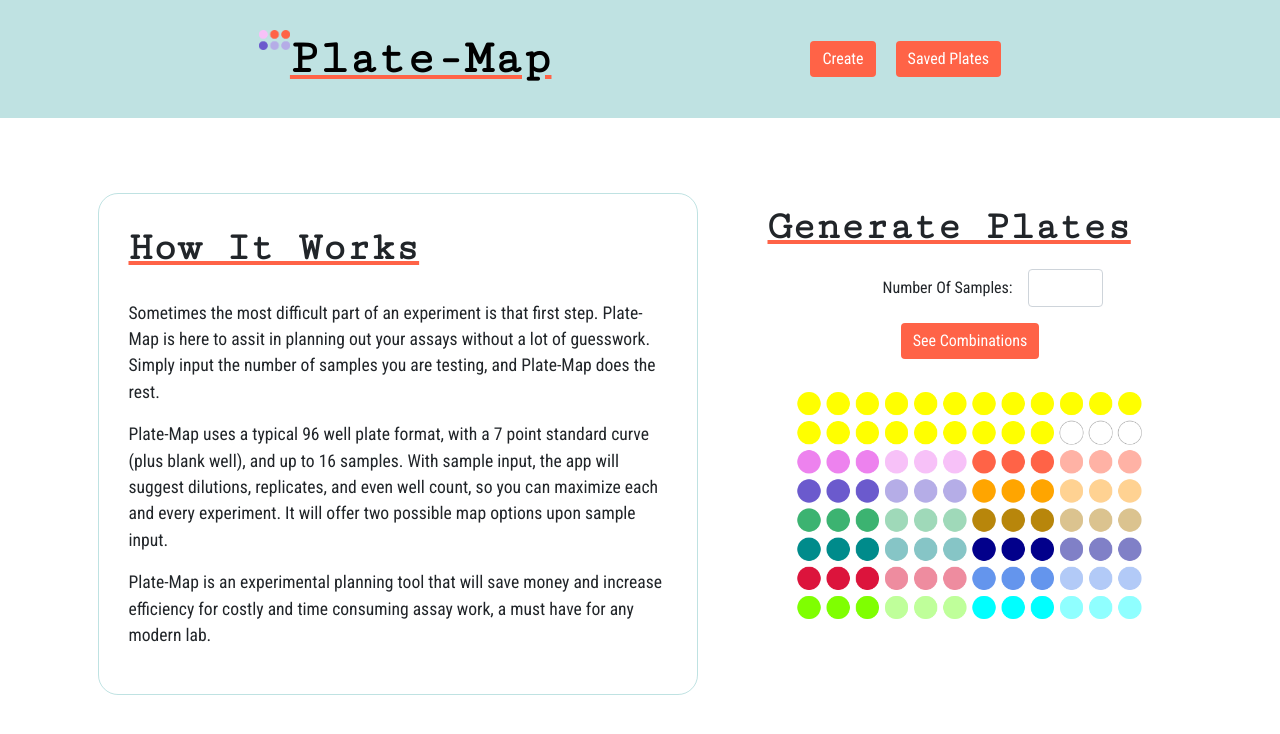
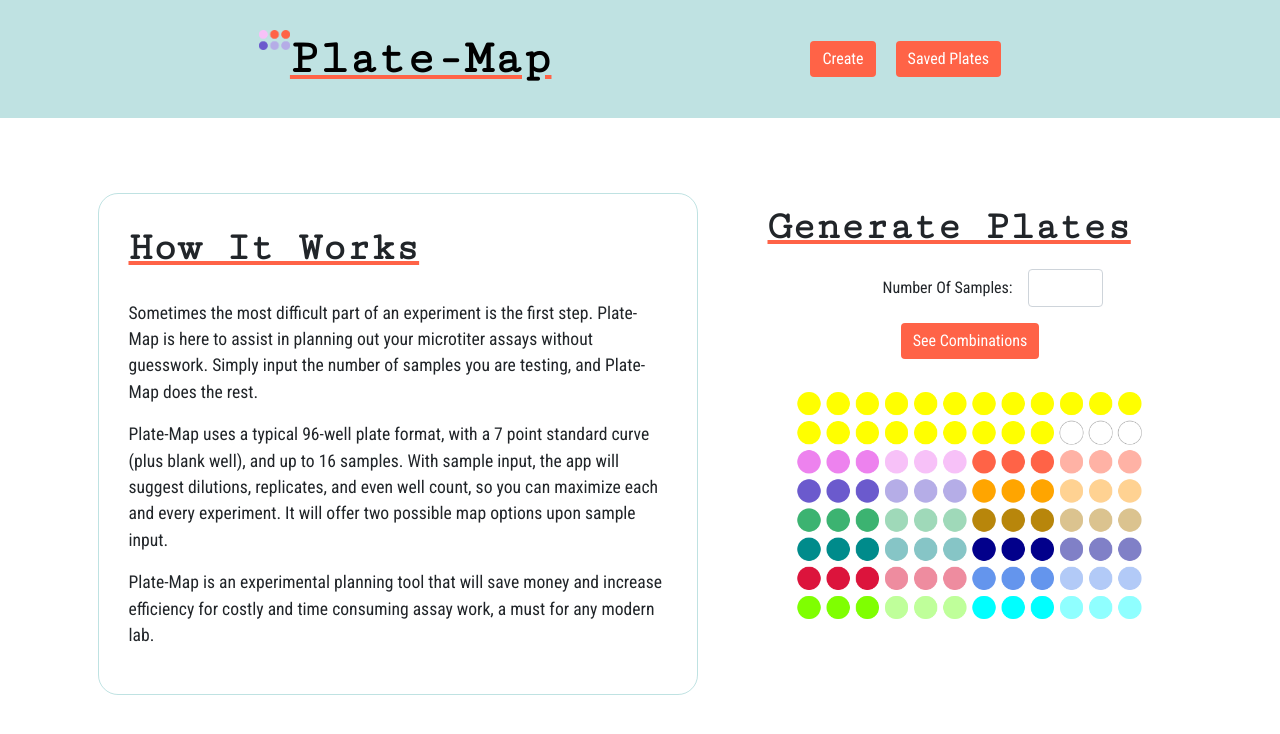
Before and after one commit to mstone89/plate-map-frontend, a React (Create React App) app: page / in a window 1280 px wide. Shown: the top 734 px of the page. Built offline with nearby package versions, Linux system fonts and the light colour scheme; no server answers; a web font is replaced by a local one.

Commit message:
Fix typos

```diff
--- a/src/components/CreatePlate.js
+++ b/src/components/CreatePlate.js
@@ -45,9 +45,9 @@ class CreatePlate extends Component {
             <div className="main-container">
                 <aside>
                     <h2>How It Works</h2>
-                    <p>Sometimes the most difficult part of an experiment is that first step. Plate-Map is here to assit in planning out your assays without a lot of guesswork.  Simply input the number of samples you are testing, and Plate-Map does the rest.</p>
-                    <p>Plate-Map uses a typical 96 well plate format, with a 7 point standard curve (plus blank well), and up to 16 samples. With sample input, the app will suggest dilutions, replicates, and even well count, so you can maximize each and every experiment. It will offer two possible map options upon sample input.</p>
-                    <p>Plate-Map is an experimental planning tool that will save money and increase efficiency for costly and time consuming assay work, a must have for any modern lab.</p>
+                    <p>Sometimes the most difficult part of an experiment is the first step. Plate-Map is here to assist in planning out your microtiter assays without guesswork.  Simply input the number of samples you are testing, and Plate-Map does the rest.</p>
+                    <p>Plate-Map uses a typical 96-well plate format, with a 7 point standard curve (plus blank well), and up to 16 samples. With sample input, the app will suggest dilutions, replicates, and even well count, so you can maximize each and every experiment. It will offer two possible map options upon sample input.</p>
+                    <p>Plate-Map is an experimental planning tool that will save money and increase efficiency for costly and time consuming assay work, a must for any modern lab.</p>
                 </aside>
                 <div className="right-column">
                     <Form onSubmit={this.handleSubmit}>
--- a/src/index.css
+++ b/src/index.css
@@ -162,10 +162,10 @@ h5 {
     color: rgba(0, 139, 139, 1);
 }
 
-h5:hover {
+/* h5:hover {
     text-decoration: underline;
     text-decoration-color: tomato;
-}
+} */
 
 b {
     color: tomato;
```
